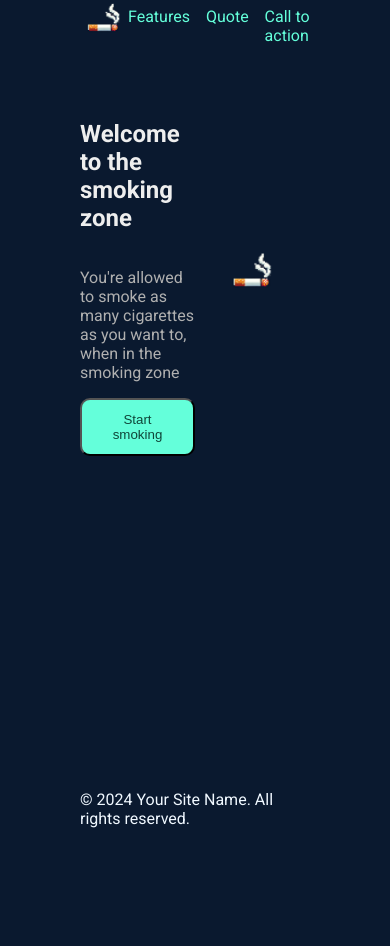
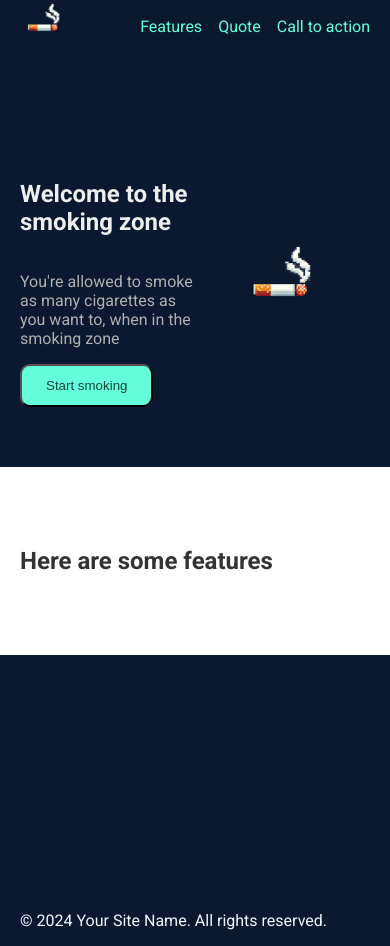
Before and after one commit to Goodge1/Landing-page, a plain HTML site: page index.html in a window 390 px wide. Before the commit the page ends 844 px from the top, so only its background shows below. Drawn offline with Linux system fonts and the light colour scheme; a script that the page names is missing.

Commit message:
feat(layout): implement full-width sections with consistent content margins
- Add container class to all major sections
- Set up 80px margins on both sides of content
- Maintain full-width backgrounds for each section
- Add responsive margins for mobile screens
- Fix hero section layout structure

```diff
--- a/index.html
+++ b/index.html
@@ -24,6 +24,7 @@
 
 <body>
     <header>
+        <div class="container">
             <div class="header">
                 <a href=".hero">
                     <img src="/images/logo.png" class="logo">
@@ -34,39 +35,59 @@
                     <a href=".cta">Call to action</a>
                 </div>
             </div>
+        </div>
     </header>
 
     <main class="body">
         <section id="hero">
+            <div class="container">
                 <div class="hero-text">
                     <h1>Welcome to the smoking zone</h1>
                     <p>You're allowed to smoke as many cigarettes as you want to, when in the smoking zone</p>
                     <button class="hero-cta">Start smoking</button>
                 </div>
                 <div class="image-container">
-                <img src="/images/logo.png" class="hero-img"></a>
+                    <img src="/images/logo.png" class="hero-img">
+                </div>
             </div>
         </section>
 
         <section id="features">
-            <div></div>
-            <div></div>
-            <div></div>
-            <div></div>
+            <div class="container">
+                <h2>Here are some features</h2>
+                <div class="feature-1">
+
+                </div>
+                <div class="feature-2">
+
+                </div>
+                <div class="feature-3">
+
+                </div>
+                <div class="feature-4">
+
+                </div>
+            </div>
         </section>
 
         <section id="quote">
+            <div class="container">
                 <div></div>
+            </div>
         </section>
 
         <section id="cta">
+            <div class="container">
                 <div></div>
+            </div>
         </section>
 
     </main>
 
     <footer class="footer">
+        <div class="container">
             <p>&copy; 2024 Your Site Name. All rights reserved.</p>
+        </div>
     </footer>
 
     <!-- Scripts -->
--- a/styles.css
+++ b/styles.css
@@ -6,10 +6,18 @@ html {
 body {
     background-color: #0A192F;
     color: aliceblue;
-    margin: 0 80px;
     display: flex;
     flex-direction: column;
-    min-height: 100vh;;
+    min-height: 100vh;
+    margin: 0;
+}
+
+/* Container for consistent content margins */
+.container {
+    max-width: calc(100% - 160px); /* 80px from each side */
+    margin: 0 auto;
+    width: 100%;
+    position: relative;
 }
 
 a {
@@ -19,6 +27,30 @@ a {
 
 a:hover {
     color: #a7ffeb;
+}
+
+section {
+    width: 100%;
+    padding: 60px 0;
+    position: relative;
+}
+
+#hero {
+    background-color: #0A192F;
+}
+
+#hero .container {
+    display: flex;
+    justify-content: space-between;
+}
+
+#features {
+    background-color: #fff;
+    color: #333; /* Darker text for light background */
+}
+
+.body {
+    flex: 1;
 }
 
 .logo {
@@ -39,13 +71,8 @@ a:hover {
     margin-bottom: 48px;
 }
 
-.body {
-    flex: 1;
-}
-
-#hero {
-    display: flex;
-    justify-content: space-between;
+.container #hero {
+flex-direction: row;
 
 }
 
@@ -84,3 +111,10 @@ a:hover {
 .hero-text {
     flex-direction: column;
 }
+
+/* Responsive adjustments */
+@media (max-width: 768px) {
+    .container {
+        max-width: calc(100% - 40px); /* Smaller margins on mobile */
+    }
+}
```
Lines whose indentation alone changed are shown as unchanged.
